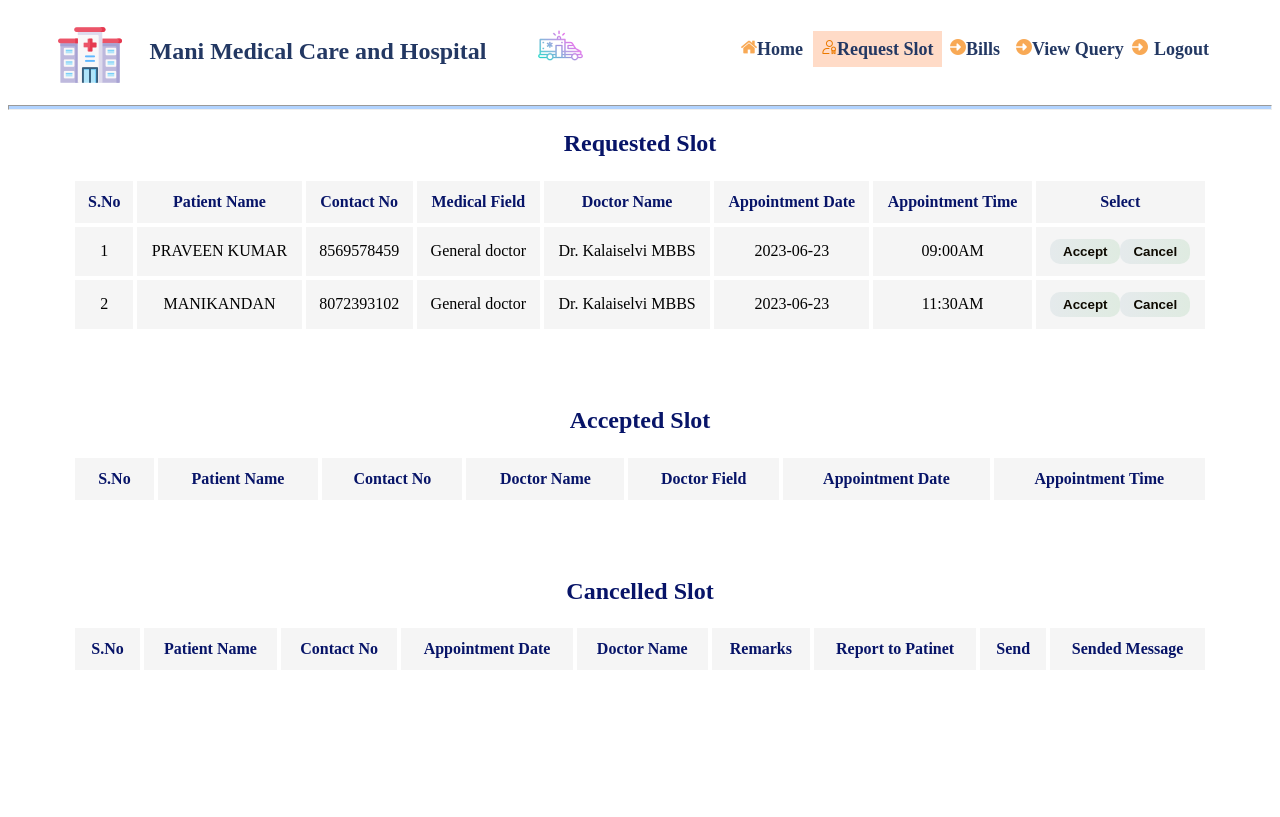
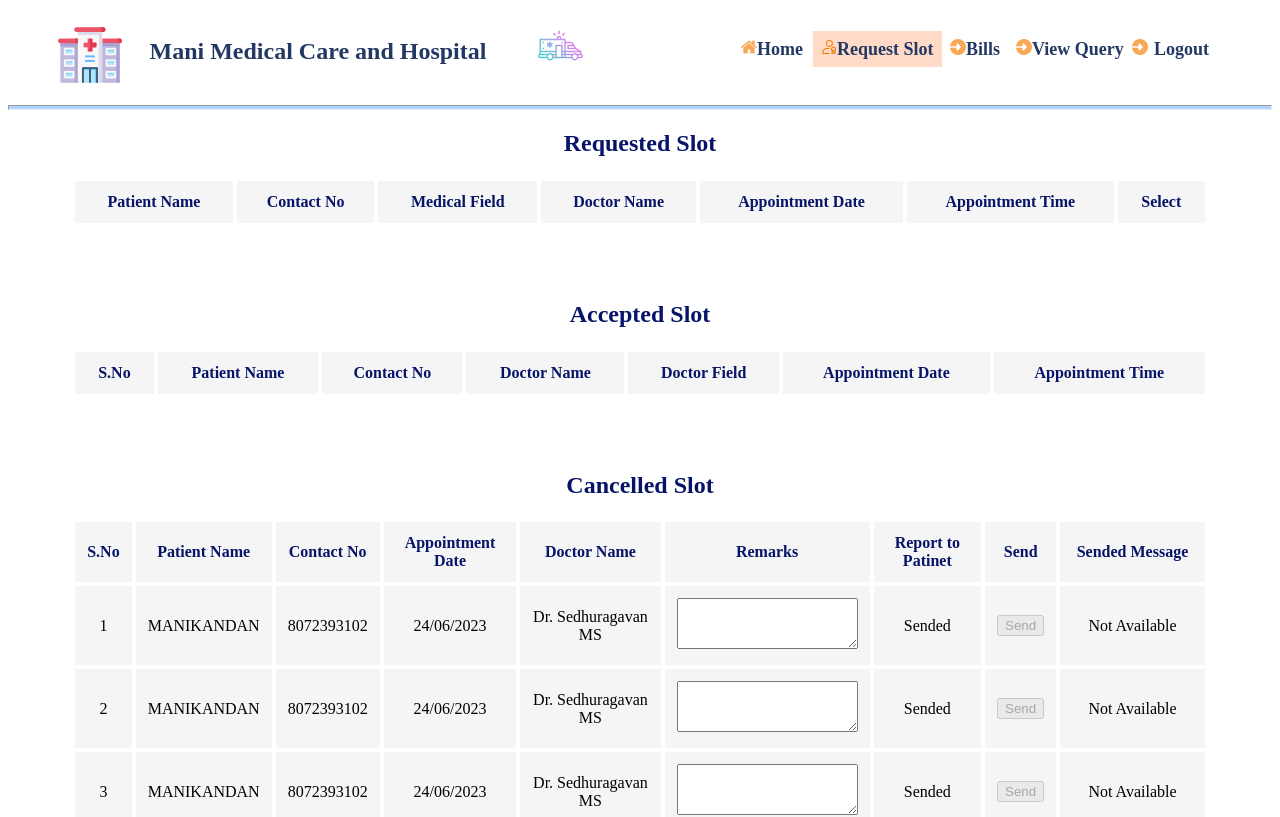
Before and after one commit to manihibiscus/hms-version02, an Angular app: page /requestSlot in a window 1280 px wide. Shown: the top 817 px of the page. Built offline with nearby package versions, Linux system fonts and the light colour scheme; data requests are answered from the project's data file.

Commit message:
Fully Updated

```diff
--- a/db.json
+++ b/db.json
@@ -28,7 +28,21 @@
       "insurance": "YES",
       "password": "kISHORE@18",
       "cpassword": "kISHORE@18",
-      "id": 2
+      "id": 2,
+      "mobileno": "7373102828",
+      "appointmentDate": "2023-06-24",
+      "appointmentTime": "09:30AM",
+      "say": "",
+      "doctorField": "Dentist",
+      "doctorName": "Dr. Sedhuragavan MS",
+      "attemptStatus": "true",
+      "appStatus": "Payment Pending",
+      "appoimtmentHour": "09:30AM",
+      "apppointmentMin": "",
+      "remarkMessage": "",
+      "consultingFee": "₹85",
+      "otherFee": "₹52",
+      "Total": "₹137"
     },
     {
       "patientName": "DINESH",
@@ -73,7 +87,18 @@
       "insurance": "NO",
       "password": "Naveen@777",
       "cpassword": "Naveen@777",
-      "id": 5
+      "id": 5,
+      "mobileno": "9597243562",
+      "appointmentDate": "2023-06-23",
+      "appointmentTime": "10:00AM",
+      "say": "",
+      "doctorField": "General doctor",
+      "doctorName": "Dr. Kalaiselvi MBBS",
+      "attemptStatus": "true",
+      "appStatus": "Accepted for appointment",
+      "appoimtmentHour": "10:00AM",
+      "apppointmentMin": "",
+      "remarkMessage": ""
     },
     {
       "patientName": "SARASWATHI",
@@ -105,16 +130,23 @@
       "cpassword": "Mani@777",
       "id": 7,
       "mobileno": "8072393102",
-      "appointmentDate": "2023-06-23",
-      "appointmentTime": "11:30AM",
-      "say": "",
-      "doctorField": "General doctor",
-      "doctorName": "Dr. Kalaiselvi MBBS",
-      "attemptStatus": "true",
-      "appStatus": "Pending for appointment",
-      "appoimtmentHour": "11:30AM",
+      "appointmentDate": "",
+      "appointmentTime": "",
+      "say": "Cavity Checkup",
+      "doctorField": "",
+      "doctorName": "",
+      "attemptStatus": "false",
+      "appStatus": "",
+      "appoimtmentHour": "09:00AM",
       "apppointmentMin": "",
-      "remarkMessage": ""
+      "remarkMessage": "",
+      "cName": "MANIKANDAN",
+      "cMobileNo": "8072393102",
+      "cDate": "2023-06-24",
+      "cdoctorName": "Dr. Sedhuragavan MS",
+      "consultingFee": "",
+      "otherFee": "",
+      "Total": ""
     },
     {
       "patientName": "NAVANNETH",
@@ -233,18 +265,7 @@
       "insurance": "NO",
       "password": "Praveen@777",
       "cpassword": "Praveen@777",
-      "id": 16,
-      "mobileno": "8569578459",
-      "appointmentDate": "2023-06-23",
-      "appointmentTime": "09:00AM",
-      "say": "",
-      "doctorField": "General doctor",
-      "doctorName": "Dr. Kalaiselvi MBBS",
-      "attemptStatus": "true",
-      "appStatus": "Pending for appointment",
-      "appoimtmentHour": "09:00AM",
-      "apppointmentMin": "",
-      "remarkMessage": ""
+      "id": 16
     }
   ],
   "adminDetails": [
@@ -656,8 +677,72 @@
   ],
   "appointmentDetails": [
     {
-      "patientName": "PRAVEEN KUMAR",
-      "mobileno": "8569578459",
+      "patientName": "KISHORE KUMAR ",
+      "mobileno": "7373102828",
+      "appointmentDate": "2023-06-24",
+      "appointmentTime": "09:30AM",
+      "say": "",
+      "doctorField": "Dentist",
+      "doctorName": "Dr. Sedhuragavan MS",
+      "attemptStatus": "true",
+      "appStatus": "Pending for appointment",
+      "appoimtmentHour": "09:30AM",
+      "apppointmentMin": "",
+      "remarkMessage": "",
+      "id": 1,
+      "status": "Viewed"
+    },
+    {
+      "patientName": "MANIKANDAN",
+      "mobileno": "8072393102",
+      "appointmentDate": "2023-06-24",
+      "appointmentTime": "09:00AM",
+      "say": "",
+      "doctorField": "Dentist",
+      "doctorName": "Dr. Sedhuragavan MS",
+      "attemptStatus": "true",
+      "appStatus": "Pending for appointment",
+      "appoimtmentHour": "09:00AM",
+      "apppointmentMin": "",
+      "remarkMessage": "",
+      "id": 2,
+      "status": "Viewed"
+    },
+    {
+      "patientName": "MANIKANDAN",
+      "mobileno": "8072393102",
+      "appointmentDate": "2023-06-24",
+      "appointmentTime": "11:30AM",
+      "say": "",
+      "doctorField": "Dentist",
+      "doctorName": "Dr. Sedhuragavan MS",
+      "attemptStatus": "true",
+      "appStatus": "Pending for appointment",
+      "appoimtmentHour": "11:30AM",
+      "apppointmentMin": "",
+      "remarkMessage": "",
+      "id": 3,
+      "status": "Viewed"
+    },
+    {
+      "patientName": "MANIKANDAN",
+      "mobileno": "8072393102",
+      "appointmentDate": "2023-06-24",
+      "appointmentTime": "11:00AM",
+      "say": "",
+      "doctorField": "Dentist",
+      "doctorName": "Dr. Sedhuragavan MS",
+      "attemptStatus": "true",
+      "appStatus": "Pending for appointment",
+      "appoimtmentHour": "11:00AM",
+      "apppointmentMin": "",
+      "remarkMessage": "",
+      "id": 4,
+      "status": "Viewed"
+    },
+    {
+      "patientName": "MANIKANDAN",
+      "mobileno": "8072393102",
       "appointmentDate": "2023-06-23",
       "appointmentTime": "09:00AM",
       "say": "",
@@ -668,34 +753,141 @@
       "appoimtmentHour": "09:00AM",
       "apppointmentMin": "",
       "remarkMessage": "",
-      "id": 5
+      "id": 5,
+      "status": "Viewed"
     },
     {
       "patientName": "MANIKANDAN",
       "mobileno": "8072393102",
-      "appointmentDate": "2023-06-23",
-      "appointmentTime": "11:30AM",
+      "appointmentDate": "2023-06-24",
+      "appointmentTime": "12:30PM",
       "say": "",
-      "doctorField": "General doctor",
-      "doctorName": "Dr. Kalaiselvi MBBS",
+      "doctorField": "Dentist",
+      "doctorName": "Dr. Sedhuragavan MS",
       "attemptStatus": "true",
       "appStatus": "Pending for appointment",
-      "appoimtmentHour": "11:30AM",
+      "appoimtmentHour": "12:30PM",
       "apppointmentMin": "",
       "remarkMessage": "",
-      "id": 6
+      "id": 6,
+      "status": "Viewed"
+    },
+    {
+      "patientName": "MANIKANDAN",
+      "mobileno": "8072393102",
+      "appointmentDate": "2023-06-27",
+      "appointmentTime": "09:00AM",
+      "say": "Cavity Checkup",
+      "doctorField": "Dentist",
+      "doctorName": "Dr. Sedhuragavan MS",
+      "attemptStatus": "true",
+      "appStatus": "Pending for appointment",
+      "appoimtmentHour": "09:00AM",
+      "apppointmentMin": "",
+      "remarkMessage": "",
+      "id": 7,
+      "status": "Viewed"
     }
   ],
-  "cancelledRequest": [],
+  "cancelledRequest": [
+    {
+      "cName": "MANIKANDAN",
+      "cMobileNo": "8072393102",
+      "cDate": "2023-06-24",
+      "cdoctorName": "Dr. Sedhuragavan MS",
+      "reporting": "Sended",
+      "id": 1,
+      "remarkMessage": "Not Available"
+    },
+    {
+      "cName": "MANIKANDAN",
+      "cMobileNo": "8072393102",
+      "cDate": "2023-06-24",
+      "cdoctorName": "Dr. Sedhuragavan MS",
+      "reporting": "Sended",
+      "id": 2,
+      "remarkMessage": "Not Available"
+    },
+    {
+      "cName": "MANIKANDAN",
+      "cMobileNo": "8072393102",
+      "cDate": "2023-06-24",
+      "cdoctorName": "Dr. Sedhuragavan MS",
+      "reporting": "Sended",
+      "id": 3,
+      "remarkMessage": "Not Available"
+    },
+    {
+      "cName": "MANIKANDAN",
+      "cMobileNo": "8072393102",
+      "cDate": "2023-06-23",
+      "cdoctorName": "Dr. Kalaiselvi MBBS",
+      "reporting": "Sended",
+      "id": 4,
+      "remarkMessage": "Not Available"
+    },
+    {
+      "cName": "MANIKANDAN",
+      "cMobileNo": "8072393102",
+      "cDate": "2023-06-24",
+      "cdoctorName": "Dr. Sedhuragavan MS",
+      "reporting": "Sended",
+      "id": 5,
+      "remarkMessage": "Not Available Try Next Day"
+    }
+  ],
   "acceptRequest": [],
-  "billDetails": [],
+  "billDetails": [
+    {
+      "patientId": 1,
+      "name": "KISHORE KUMAR ",
+      "doctorName": "Dr. Sedhuragavan MS",
+      "doctorField": "Dentist",
+      "mobileNo": "7373102828",
+      "consultingFee": "₹85",
+      "otherFee": "₹52",
+      "Total": "₹137",
+      "status": "sended to patient",
+      "paymentStatus": "Unpaid",
+      "appointmentDate": "2023-06-24",
+      "id": 1
+    },
+    {
+      "patientId": 1,
+      "name": "MANIKANDAN",
+      "doctorName": "Dr. Sedhuragavan MS",
+      "doctorField": "Dentist",
+      "mobileNo": "8072393102",
+      "consultingFee": "₹52",
+      "otherFee": "₹100",
+      "Total": "₹152",
+      "status": "sended to patient",
+      "paymentStatus": "Paid",
+      "appointmentDate": "2023-06-27",
+      "id": 2
+    }
+  ],
   "forgotPassDetails": [
     {
       "userId": "manihibiscus@gmail.com",
       "id": 1
     }
   ],
-  "paymentHistory": [],
+  "paymentHistory": [
+    {
+      "patientName": "MANIKANDAN",
+      "email": "manikandan@gmail.com",
+      "phone": "8072393102",
+      "appointmentDate": "2023-06-27",
+      "doctorField": "Dentist",
+      "doctorName": "Dr. Sedhuragavan MS",
+      "consultingFee": "₹52",
+      "otherFee": "₹100",
+      "Total": "₹152",
+      "paymentStatus": "Success",
+      "id": 1
+    }
+  ],
   "Event": [
     {
       "eventName": "Happy Health Day",
--- a/src/app/adminPage/adminPage.component.html
+++ b/src/app/adminPage/adminPage.component.html
@@ -2,7 +2,7 @@
 <!-- {{loggedUser|json}} -->
 <div class="content">
   <div class="box1">
-    <h2 style="color:#071468;">Appointment Count : <span>{{appointmentCount.length}}</span></h2>
+    <h2 style="color:#071468;">Requested Appointment</h2>
     <button class="button2" routerLink="/requestSlot" style="color:#071468;">View Applicants</button>
 
   </div>
--- a/src/app/generate-bills/generate-bills.component.html
+++ b/src/app/generate-bills/generate-bills.component.html
@@ -75,7 +75,7 @@
     <input type="number" class="amount" #otherfee formControlName="otherFee" id="ref" (change)="sum(consultingfee.value,otherfee.value)"  >
   </div>
   <div class="field2">
-    <label for="" style="color: #071468;">Total Fee: {{result|currency:'INR'}} </label><br><br>
+    <label for="" style="color: #071468;">Total Fee: {{result }} </label><br><br>
     <!-- <input type="number" class="amount" > -->
   </div>
   <br>
@@ -131,5 +131,5 @@
     </table>
   </form>
 </div>
-{{showPatientBill|json}}
+<!-- {{showPatientBill|json}} -->
 <!-- <app-footer></app-footer> -->
--- a/src/app/view-slot/view-slot.component.html
+++ b/src/app/view-slot/view-slot.component.html
@@ -4,7 +4,7 @@
 <form class="form">
   <table>
     <thead style="color: #071468;">
-      <th>S.No</th>
+      <!-- <th>S.No</th> -->
       <th>Patient Name</th>
       <th>Contact No</th>
       <th>Medical Field</th>
@@ -15,8 +15,8 @@
       <th>Select</th>
     </thead>
     <tbody>
-      <tr *ngFor="let appointment of getAppointment let i =index">
-        <td>{{i+1}}</td>
+      <tr *ngFor="let appointment of getAppointment let i =index" [hidden]="appointment.status=='Viewed'">
+        <!-- <td>{{i+1}}</td> -->
         <td>{{appointment.patientName}}</td>
         <td>{{appointment.mobileno}}</td>
         <td>{{appointment.doctorField}}</td>
@@ -25,8 +25,8 @@
         <td>{{appointment.appointmentTime}}</td>
         <!-- <td>{{appointment.say}}</td> -->
         <td>
-          <button class="back"   (click)="accept(appointment.id,appointment.patientName,appointment.mobileno,appointment.appointmentDate,appointment.appointmentTime, appointment.say, appointment.doctorName, appointment.doctorField)">Accept</button>
-          <button class="back"   (click)="cancel(appointment,appointment.id,appointment.patientName,appointment.mobileno,appointment.appointmentDate, appointment.doctorName )">Cancel</button>
+          <button class="back"  (click)="accept(appointment,appointment.id,appointment.patientName,appointment.mobileno,appointment.appointmentDate,appointment.appointmentTime, appointment.say, appointment.doctorName, appointment.doctorField)">Accept</button>
+          <button class="back"  (click)="cancel(appointment,appointment.id,appointment.patientName,appointment.mobileno,appointment.appointmentDate, appointment.doctorName )">Cancel</button>
         </td>
       </tr>
     </tbody>
@@ -95,7 +95,7 @@
         </td>
         <td>{{appointment.reporting}}</td>
         <td>
-          <button [hidden]="appointment.reporting=='Sended' " [disabled]="remarkMessage.invalid"  (click)="sendRemarks(appointment)">Send</button>
+          <button [disabled]="appointment.reporting=='Sended' " [disabled]="remarkMessage.invalid"  (click)="sendRemarks(appointment)">Send</button>
         </td>
         <td>{{appointment.remarkMessage}}</td>
 
--- a/src/app/view-slot/view-slot.component.ts
+++ b/src/app/view-slot/view-slot.component.ts
@@ -62,7 +62,7 @@ export class ViewSlotComponent {
   aSay:any=""
   aDoctorName:any=""
   aDoctorField:any=""
-  accept(acceptId: number, acceptName: any, acceptMobileNo: any,
+  accept(accpetedDetails:any, acceptId: number, acceptName: any, acceptMobileNo: any,
         acceptDate: any,acceptTime: any, acceptSay:any, doctorName:any, doctorField: any){
     this.aName=acceptName;
     this.aMobileNo=acceptMobileNo;
@@ -71,13 +71,25 @@ export class ViewSlotComponent {
     this.aSay=acceptSay;
     this.aDoctorName=doctorName;
     this.aDoctorField=doctorField;
-    // alert("This slot is conformed");
-    this.service.acceptDeleteAppointment(acceptId).subscribe(()=>{
-      // alert("Accepted"+acceptId);
-      this.ngOnInit();
-    });
+    this.first(accpetedDetails);
     this.acceptToPatient(acceptMobileNo);
     this.postAcceptDetails();
+  }
+  first(appDetail:any){
+    this.http.get<any>("http://localhost:3000/appointmentDetails").subscribe(info=>{
+      const update=info.find((search:any)=>{
+        return search.patientName===appDetail.patientName && search.mobileno===appDetail.mobileno && search.appointmentDate===appDetail.appointmentDate && search.appointmentTime===appDetail.appointmentTime
+      });
+      if(update){
+        var body={
+          status:"Viewed"
+        }
+        this.http.patch<any>("http://localhost:3000/appointmentDetails/"+update.id,body).subscribe(()=>{
+          alert("Updated on appointmentDetails DB");
+          this.ngOnInit();
+      });
+      }
+    })
   }
   appStatus:any="Accepted for appointment"
   acceptToPatient(acceptMobileNo:any){
@@ -115,13 +127,9 @@ export class ViewSlotComponent {
       reporting:"pending"
     }
     this.cancelService.postCancelledRequest(body).subscribe(value=>{
-      alert("Post to Cancel DB" + cancel.cName);
+      alert("Posted to Cancel DB");
     });
-    this.service.deleteAppointment(cancelId).subscribe(()=>{
-      alert("Cancelled"+cancelId);
-      this.ngOnInit();
-    });
-    // this.postCancelDetails(cancelMobileNo);
+    this.first(cancel);
   }
 
 
@@ -170,7 +178,6 @@ export class ViewSlotComponent {
   baseUrl:any="http://localhost:3000";
 
   sendRemarkToPatient(getValue:any,cancleDetails:any){
-    // alert(getValue.id);
     var body={
       cName:this.cName,
       cMobileNo:this.cMobileNo,
@@ -183,22 +190,7 @@ export class ViewSlotComponent {
     this.remark.updateRemark(body,getValue.id).subscribe(()=>{
       alert("Remark Updated");
       this.ngOnInit();
-    })
-    this.updateLoggedInUser(getValue,cancleDetails);
-  }
-pat!:PatientPageComponent;
-  updateLoggedInUser(getValue:any,cancelDetails:any){
-    this.http.get<any>("http://localhost:3000/patientRegistration").subscribe(data=>{
-      const patient=data.find((b:any)=>{
-        return b.phone===cancelDetails.cMobileNo;
-      });
-      if(patient){
-        // alert("loggedInUser value Updated");
-        // this.loginForm.reset();
-          // this.userService.loggedInUser = patient;
-          // sessionStorage.setItem('loggedInUser', JSON.stringify(patient));
-          // this.pat.ngOnInit();
-      }
+      this.remarkMessage.get('rkMessage')?.reset('');
     })
   }
 }
--- a/src/app/viewQuery/viewQuery.component.html
+++ b/src/app/viewQuery/viewQuery.component.html
@@ -11,8 +11,8 @@
       <th>Query Message</th>
     </thead>
     <tbody>
-      <tr *ngFor="let query of getQuery">
-        <td>{{query.id}}</td>
+      <tr *ngFor="let query of getQuery ; let i=index">
+        <td>{{i+1}}</td>
         <td>{{query.name}}</td>
         <td>{{query.emailId}}</td>
         <td>{{query.mobile}}</td>
```
Also changed, not shown: src/app/appointmentRequest/timing.service.ts (+1 -10 lines).
